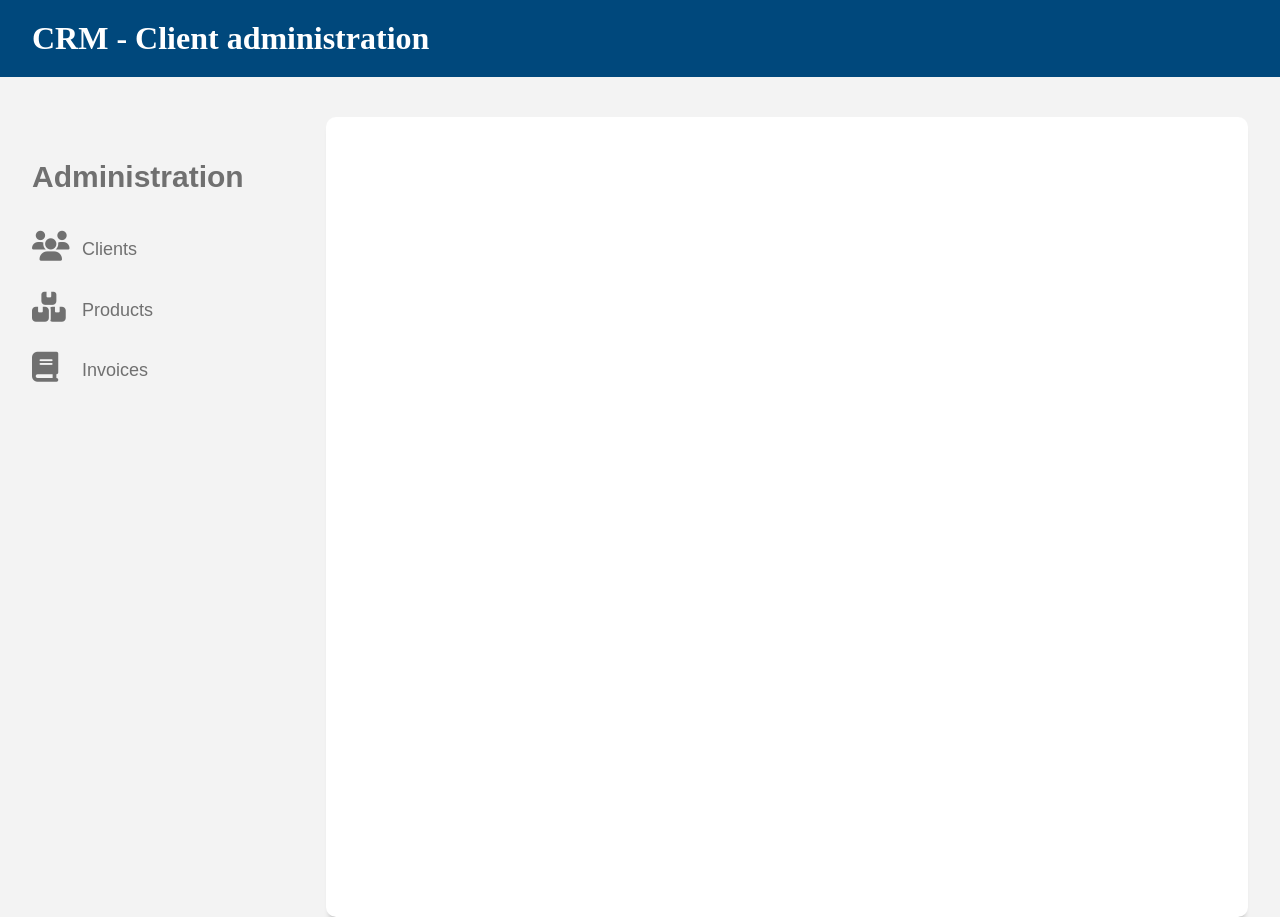
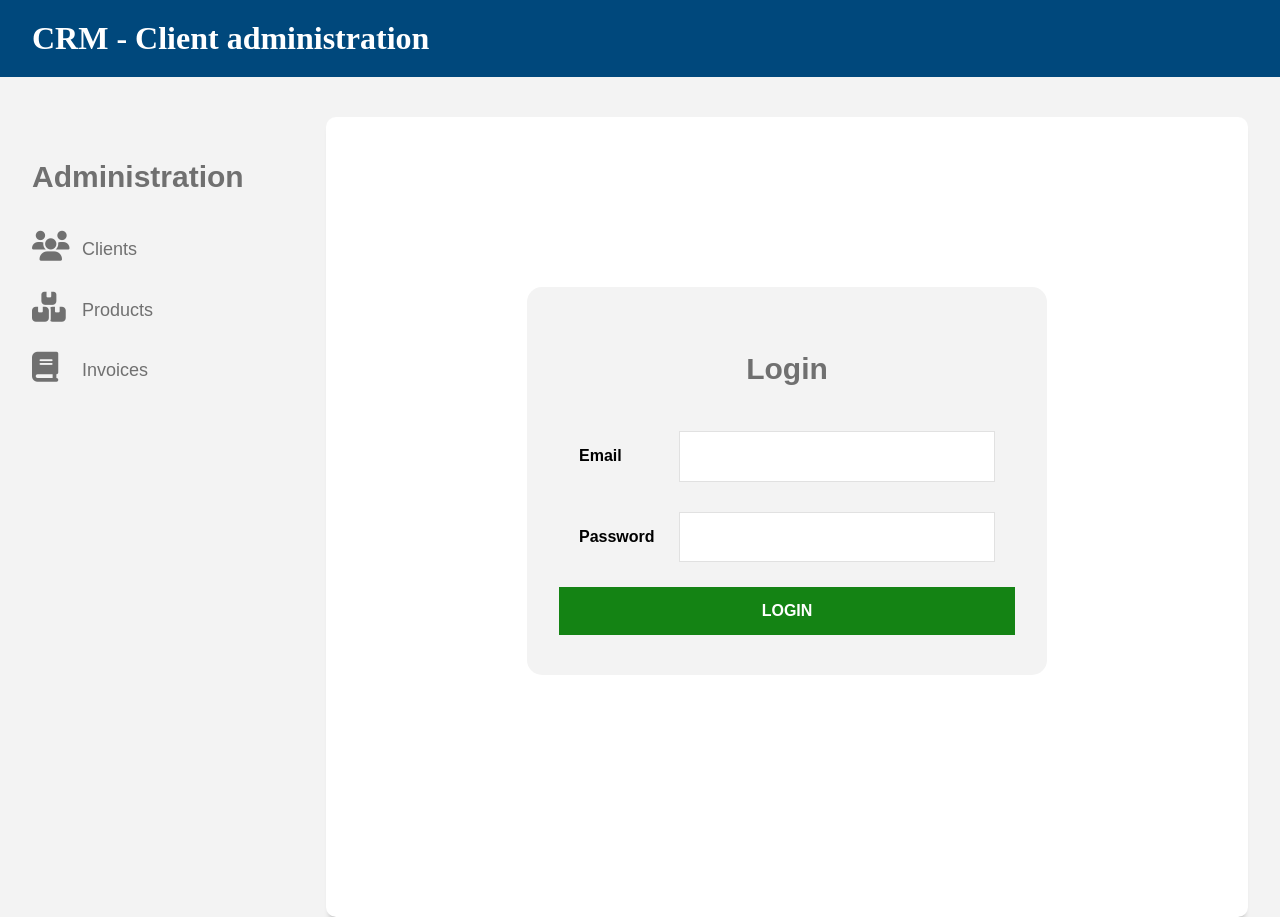
Before and after one commit to FelixRiddle/cloud-shop-frontend, a React (Create React App) app: page /auth/login in a window 1280 px wide. Built offline with nearby package versions, Linux system fonts and the light colour scheme.

Commit message:
Login page

```diff
--- a/src/App.jsx
+++ b/src/App.jsx
@@ -10,6 +10,7 @@ import InvoicePage from "./page/invoices/page";
 import CreateProduct from "./page/products/create/page";
 import EditProductPage from "./page/products/edit/page";
 import CreateInvoicePage from "./page/invoices/create/page";
+import LoginPage from "./page/auth/login/page";
 
 /**
  * App
@@ -54,6 +55,13 @@ function App() {
 							path={`/invoices/create/:id`}
 							element={<CreateInvoicePage />}
 						/>
+
+						{/* Authentication */}
+						<Route
+							exact
+							path="/auth/login"
+							element={<LoginPage />}
+						/>
 					</Routes>
 				</main>
 			</div>
--- /dev/null
+++ b/src/page/auth/login/page.jsx
@@ -0,0 +1,34 @@
+import React from 'react'
+
+/**
+ * Login page
+ */
+export default function LoginPage() {
+	return (
+		<>
+			<div className="login">
+				<h2>
+					Login
+				</h2>
+
+				<div className="contenedor-formulario">
+					<form>
+						<div className="campo">
+							<label htmlFor="email">Email</label>
+							<input type="email" name="email" id="" />
+						</div>
+
+						<div className="campo">
+							<label htmlFor="password">Password</label>
+							<input type="password" name="password" id="password" />
+						</div>
+
+						<button className="btn btn-verde btn-block">
+							Login
+						</button>
+					</form>
+				</div>
+			</div>
+		</>
+	);
+}
```
